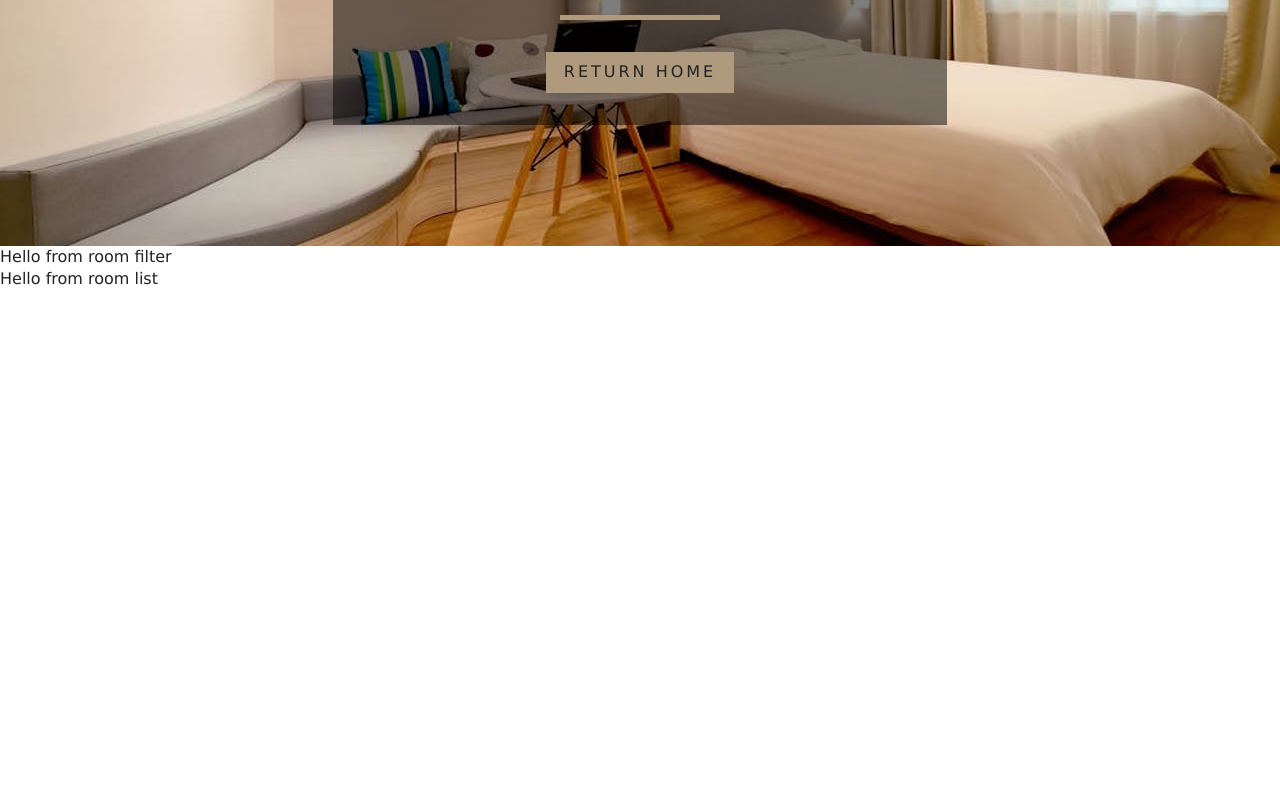
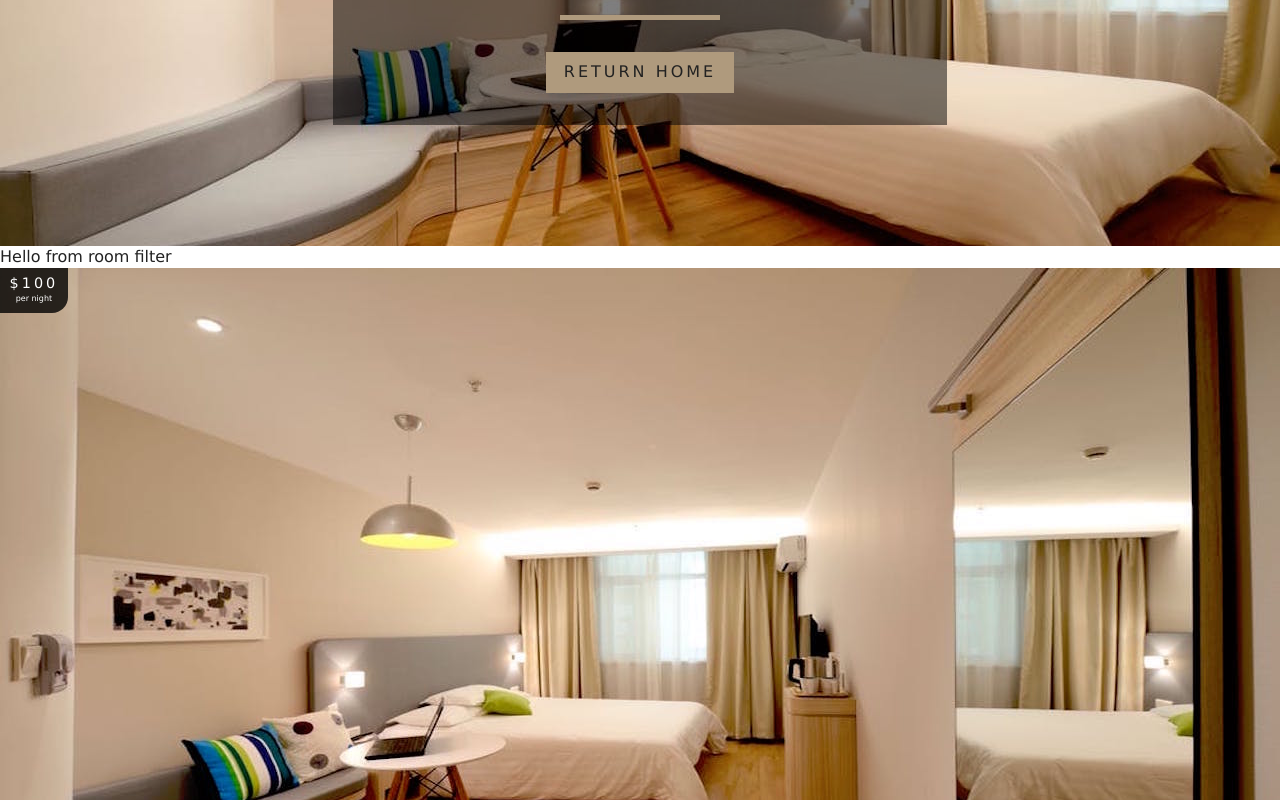
Before and after one commit to ibrahem50/Hotel-Reservation-info, a React (Create React App) app: page /rooms in a window 1280 px wide. Shown: the part 300-1100 px from the top of the page. Before the commit the page ends 800 px from the top, so only its background shows below. Built offline with nearby package versions, Linux system fonts and the light colour scheme.

Commit message:
added RoomList Component

```diff
--- a/src/components/RoomList.js
+++ b/src/components/RoomList.js
@@ -1,9 +1,23 @@
-const RoomList = () => {
+import Room from "./Room";
+
+const RoomsList = ({ rooms }) => {
+   if (rooms.length === 0) {
     return (
-        <div>
-            Hello from room list
-        </div>
-     );
-}
+      <div className="empty-search">
+        <h3>unfortunately no rooms matched your search parameters</h3>
+      </div>
+    );
+  }
 
-export default RoomList;
+  return (
+    <section className="roomslist">
+      <div className="roomslist-center">
+        {rooms.map(item => {
+          return <Room key={item.id} room={item} />;
+        })}
+      </div>
+    </section>
+  );
+};
+
+export default RoomsList;
```
